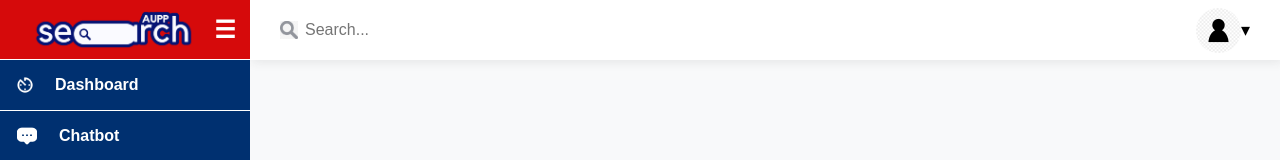
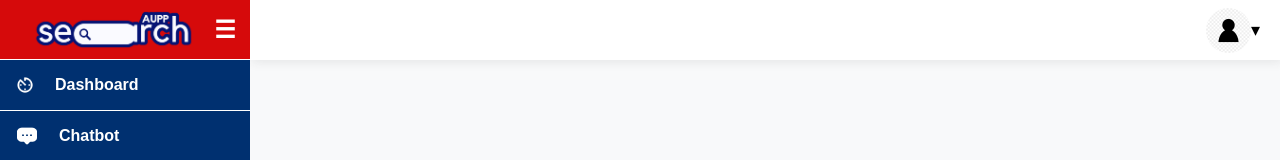
Before and after one commit to Sovatharothh/AUPPSearch, a plain HTML site: page index.html in a window 1280 px wide. Shown: the top 160 px of the page. Drawn offline with Linux system fonts and the light colour scheme.

Commit message:
modified:   css/styles.css 	modified:   index.html

```diff
--- a/css/styles.css
+++ b/css/styles.css
@@ -126,25 +126,12 @@ header {
     position: relative;
 }
 
-/* Search bar */
-.search-bar input {
-    width: 350px;
-    padding: 10px 10px 10px 35px;
-    border: none;
-    outline: none;
-    background-image: url('../assets/images/search.png');
-    background-repeat: no-repeat;
-    background-position: 10px center;
-    background-size: 18px;
-    font-size: 16px;
-}
-
 /* Profile image */
 .profile-container {
     display: flex;
     align-items: center;
     justify-content: flex-end;
-    margin-right: 10px;
+    margin-left: auto;
 }
 
 .profile-img {
--- a/index.html
+++ b/index.html
@@ -31,9 +31,6 @@
     <div class="main-layout">
         <!-- Header -->
         <header>
-            <div class="search-bar">
-                <input type="text" placeholder="Search..." />
-            </div>
             <!-- Profile and dropdown -->
         <div class="profile-container">
             <img src="assets/images/people.png" alt="Profile Picture" class="profile-img" />
```
